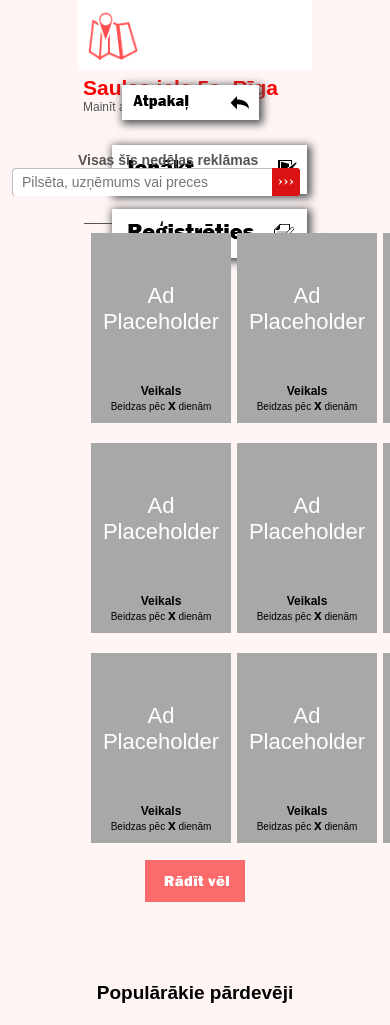
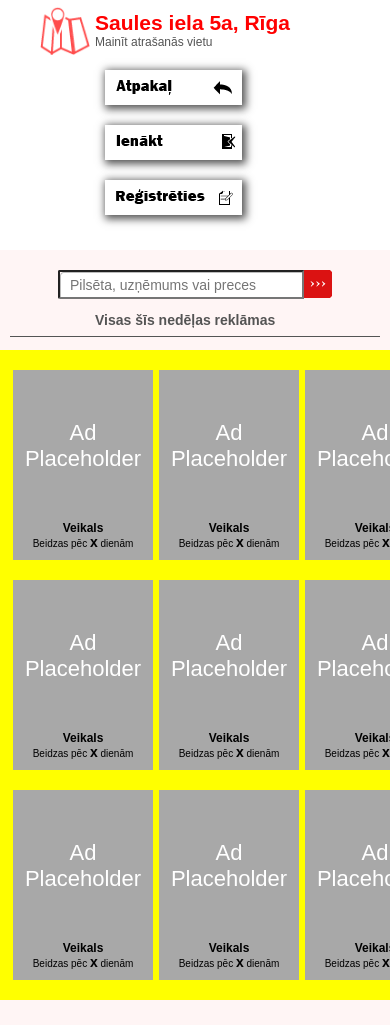
Before and after one commit to ar14059/MekletAtlaides, a PHP site: page /katalogs.html in a window 390 px wide; the page is wider, and only the part inside the window is pictured. Shown: the top 1025 px of that part. Run offline with PHP 8.4, Linux system fonts and the light colour scheme; some libraries are stand-ins or nearby versions.

Commit message:
Failā 'katalogs.css' pievienoju kodu, kas attiecas uz faila 'katalogs.html' sadaļām 'Galvenā navigācija' un 'Reklāmas meklēšana'- pievienoju kodu, kas attiecas uz konkrētā ekrāna izmēriem: līdz 1320px, līdz 1000px, līdz 800px un līdz 600px.

```diff
--- a/css/katalogs.css
+++ b/css/katalogs.css
@@ -125,9 +125,10 @@ hr{
 
 
 header.main-nav{
-    width: 100%;
+    width: 60%;
     height: 70px;
     background-color: #FFF;
+    margin: 0 auto;
 }
 
 .nav-subject{
@@ -366,21 +367,17 @@ header.main-nav{
     }
 
 
-
 .reklamas-meklesana{
     width: 100%;
-    height: 50px;
-    /*background-color: gray;*/
-    padding-top: 22px;
+    height: 29px;
 }
 
 
     div.margin-auto.title{
 
         float: left;
-        height: 28px;
-        /*background-color: brown;*/
-        width: 35%;
+        height: 100%;
+        width: 200px;
         display: inline-block;
     }
     p.nedelas-reklamas-title{
@@ -392,54 +389,36 @@ header.main-nav{
     }
 
     div.margin-auto.hsw{
-        width: 40%;
-        min-width: 300px;
-        /*background-color: red;*/
-        display: inline-block;
+        width: 304px;
         float: right;
-        margin-bottom: 5px;
+        height: 100%;
     }
-        .home-search-wrapper{
-            height: 28px;
-            width: 90%;
-            margin: 0 auto;
-        }
-
-
-            input.home-search-input,
-            button.home-search {
-                border:0;
-                background-color: #FFFFFF;
-                height: 28px;
-            }
 
             input.home-search-input{
                 background: url("Pictures/search_input_min.png") no-repeat;
                 border-radius: 2px 0 0 2px;
                 padding: 0 10px;
                 font-size: 10px;
-                width: 100%;
+                width: 276px;
+                height: 29px;
+                float: left;
             }
 
             button.home-search{
                 background: url("Pictures/search_button_min.png")no-repeat;
                 border-radius: 0 2px 2px 0;
-                width: 40px;
-                float: right;
+                width: 28px;
+                height: 28px;
             }
 
             button.home-search:hover{
                 background: url("Pictures/search_button_active_min.png")no-repeat;
             }
 
-            .home-search-wrapper span {
-                display: block;
-                overflow: hidden;
-            }
-
         .reklamas-meklesana hr{
             width: 95%;
             margin: 0 auto;
+            padding: 2px 0;
         }
 
 /* Galvenais kataloga saraksts */
@@ -453,9 +432,10 @@ header.main-nav{
 
     .m-i-li-center{
         width: 604px;
+        /*width: auto;*/
         margin: 0 auto;
         height: 650px;
-        /*background-color: yellow;*/
+        background-color: yellow;
         padding: 10px;
     }
         .reklamas{
@@ -847,7 +827,36 @@ footer button#en{
 
 /*CSS stils balstoties uz ierīce ekrāna izmēra*/
 /************************************************************************************************************/
+@media screen and (min-width: 1000px) and (max-width: 1320px){
+    header.main-nav{
+        width: 80%;
+    }
+}
 
+@media screen and (max-width: 1040px){
+    .wrapper{
+        width: 80%;
+    }
+    div.margin-auto.hsw{
+        width: 274px;
+    }
+        input.home-search-input{
+            width: 246px;
+        }
+}
+
+@media screen and (max-width: 400px){
+    .wrapper{
+        width: 100%;
+    }
+
+}
+
+@media screen and (max-width: 1000px){
+    header.main-nav{
+        width: 100%;
+    }
+}
 
 @media screen and (min-width: 601px) and (max-width: 800px){
     .home-search-wrapper{
@@ -925,6 +934,39 @@ footer button#en{
 
 
 @media screen and (max-width: 800px)  {
+    .nav-subject{
+        display: block;
+        margin: 0 auto;
+    }
+
+    .nav-subject.left{
+        float: none;
+    }
+    .nav-subject.right{
+        float: none;
+        width: 480px;
+    }
+
+    header.main-nav{
+        height: 140px;
+    }
+    .reklamas-meklesana{
+        height: 70px;
+    }
+        div.margin-auto.title{
+            margin: 0 auto;
+            float: none;
+            display: block;
+            height: 20px;
+        }
+
+        div.margin-auto.hsw{
+            margin: 0 auto;
+            float: none;
+            display: block;
+            height: 50px;
+            padding-top: 20px;
+        }
 
     .main-content-center{
         width: 100%;
@@ -936,54 +978,28 @@ footer button#en{
     .body-welcome {
         width: 100%;
     }
-    header.main-nav{
-        width: 100%;
-    }
 
-    .header-right, .header-left{
-/*        display: block;*/
-/*        float: none;
-        margin: 0 auto;*/
-    }
-    .header-right{
-        display: block;
-        float: none;
-        margin: 0 auto;
-    }
 
-    .header-left{
-        display: block;
-        float: none;
-        margin: 0 auto;
-    }
 /*******************/
 /* Login button starts  */
     #loginContainer{
         display: none;
     }
     #hidden_button_login{
-        width: 195px;
-        height: 49px;
-        background: url("Pictures/login_m.png") no-repeat;
+        width: 137px;
+        height: 35px;
+        background: url("Pictures/login.png") no-repeat;
+        margin: 10px;
+        padding: 0 8px;
     }
 
     #hidden_button_login:hover{
-        background: url("Pictures/login_m_r.png") no-repeat;
+        background: url("Pictures/login_r.png") no-repeat;
     }
 
-    #nav-right-button-register{
-        background: url("Pictures/register_m.png") no-repeat;
-        width: 195px;
-        height: 49px;
-    }
+
 /* Login button ends */
 /*******************/
-
-
-    #nav-right-button-register:hover{
-        background: url("Pictures/register_m_r.png") no-repeat;
-    }
-
 
     .home-search-wrapper {
         height: 50px;
@@ -1240,7 +1256,21 @@ footer button#en{
 
 }
 
+@media screen and (max-width: 600px){
 
+    .nav-subject.right{
+        float: none;
+        width: 200px;
+    }
+
+    header.main-nav{
+        height: 250px;
+    }
+    #nav-right-button-register{
+        float: none;
+    }
+
+}
 
 
 @media screen and (max-width: 480px) {
@@ -1254,44 +1284,19 @@ footer button#en{
     .body-welcome {
         min-width: 320px;
     }
-    .header-right{
-        width: 100%;
-        text-align: center;
-    }
 
 
 /*******************/
 /* Login button starts  */
     #hidden_button_login{
-        display: block;
+        display: inline-block;
     }
 /* Login button ends */
 /*******************/
-    #nav-right-button-register{
-        display: block;
-    }
-    #nav-right-button-register, #hidden_button_login{
-        margin: 15 auto;
-    }
-
     .home-search-wrapper{
         width: 100%;
     }
 
-    .AppDownloadButtons{
-        padding: 0;
-        height: 140px;
-    }
-    .AppDownloadButtons div{
-        display: block;
-        width: 100%;
-        margin: 15px 0;
-        height: 40px;
-    }
-    .AppDownloadButtons button{
-        margin: 0;
-        padding: 0;
-    }
 /**************************************************************/
 
 
--- a/home.html
+++ b/home.html
@@ -237,7 +237,7 @@
                     <p  class="sub-content-title">Visas pilsētas</p>
                     <p  class="letter-list">
                         <a href="#" class="letter-list">
-                            AĀBCČDEĒFGĢHIĪJKĶLĻMNŅOPRSŠTUŪVZŽ
+
                         </a>
                     </p>
                 </section>
--- a/katalogs.html
+++ b/katalogs.html
@@ -18,8 +18,6 @@
 <body>
 
 
-
-    <div class="wrapper">
     <header class="main-nav">
         <div class="nav-subject left">
             <img src="css/Pictures/lokalize_small.png">
@@ -50,17 +48,16 @@
                     </form>
                 </div>
             </div>
-                <a href="registracija.html"><button id="nav-right-button-register" class="button_nav"></button></a>
+            <button id="nav-right-button-register" class="button_nav"></button>
         </div>
     </header>
+    <div class="wrapper">
         <div class="reklamas-meklesana">
+            <div class="margin-auto hsw">
+                <button class="home-search"></button>
+                <input type="text" class="home-search-input" placeholder="Pilsēta, uzņēmums vai preces"/>
+            </div>
             <div class="margin-auto title"><p class="nedelas-reklamas-title">Visas šīs nedēļas reklāmas</p></div>
-            <div class="margin-auto hsw">
-                <div class="home-search-wrapper">
-                     <button class="home-search"></button>
-                     <span><input type="text" class="home-search-input" placeholder="Pilsēta, uzņēmums vai preces"/></span>
-                </div>
-            </div>
             <hr>
         </div>
         <section id="main-item-list">
--- a/scripts/jquery.js
+++ b/scripts/jquery.js
@@ -20,9 +20,7 @@
 //     });
 // });
 
-$(function(){
-  $("#main-nav_include").load("main-nav.html");
-});
+
 
 //home.html sadala "Reklāmas un piedāvājumi". Drop-down panel
 $(function(){
```
Lines whose indentation alone changed are shown as unchanged.
